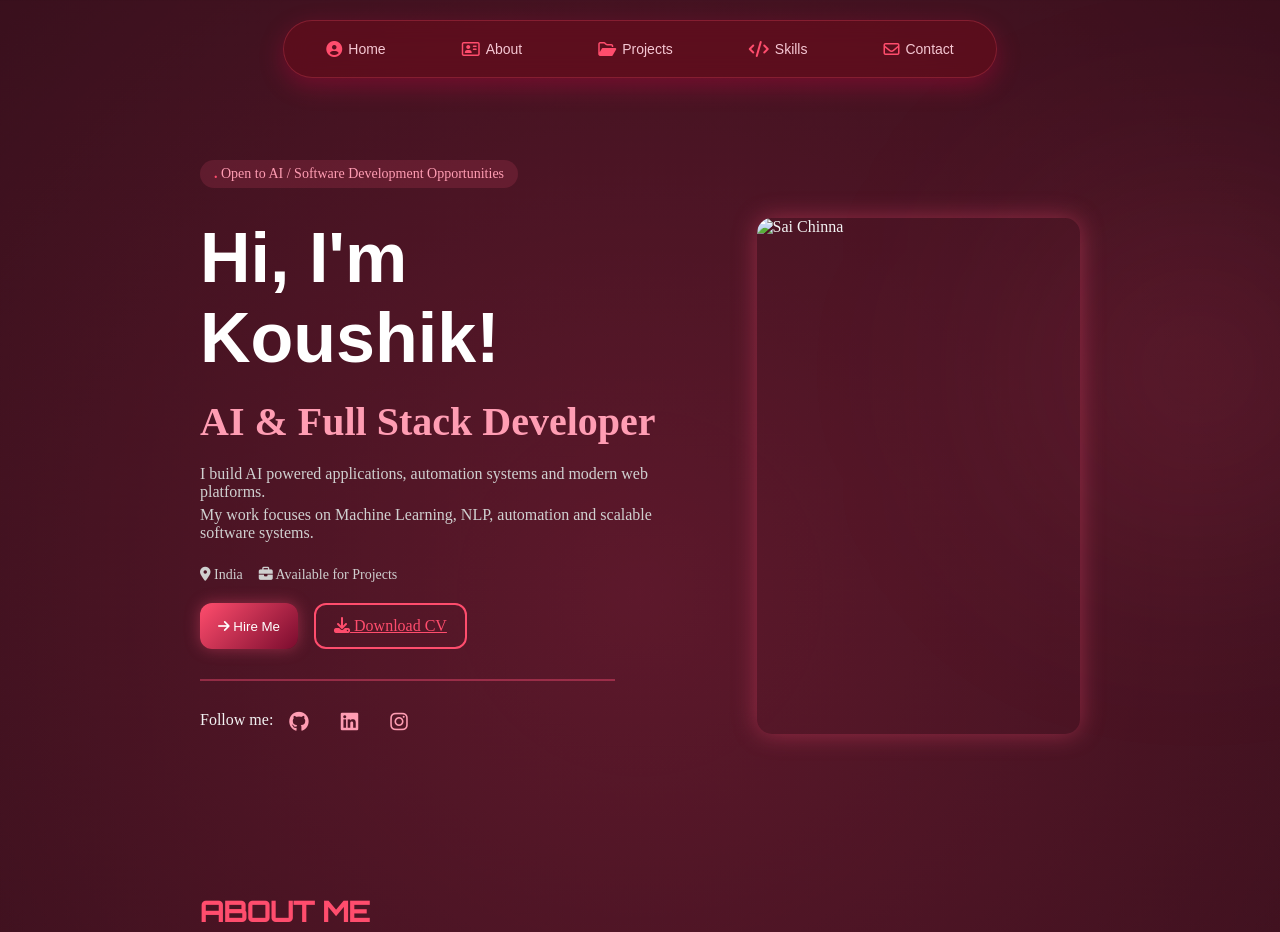
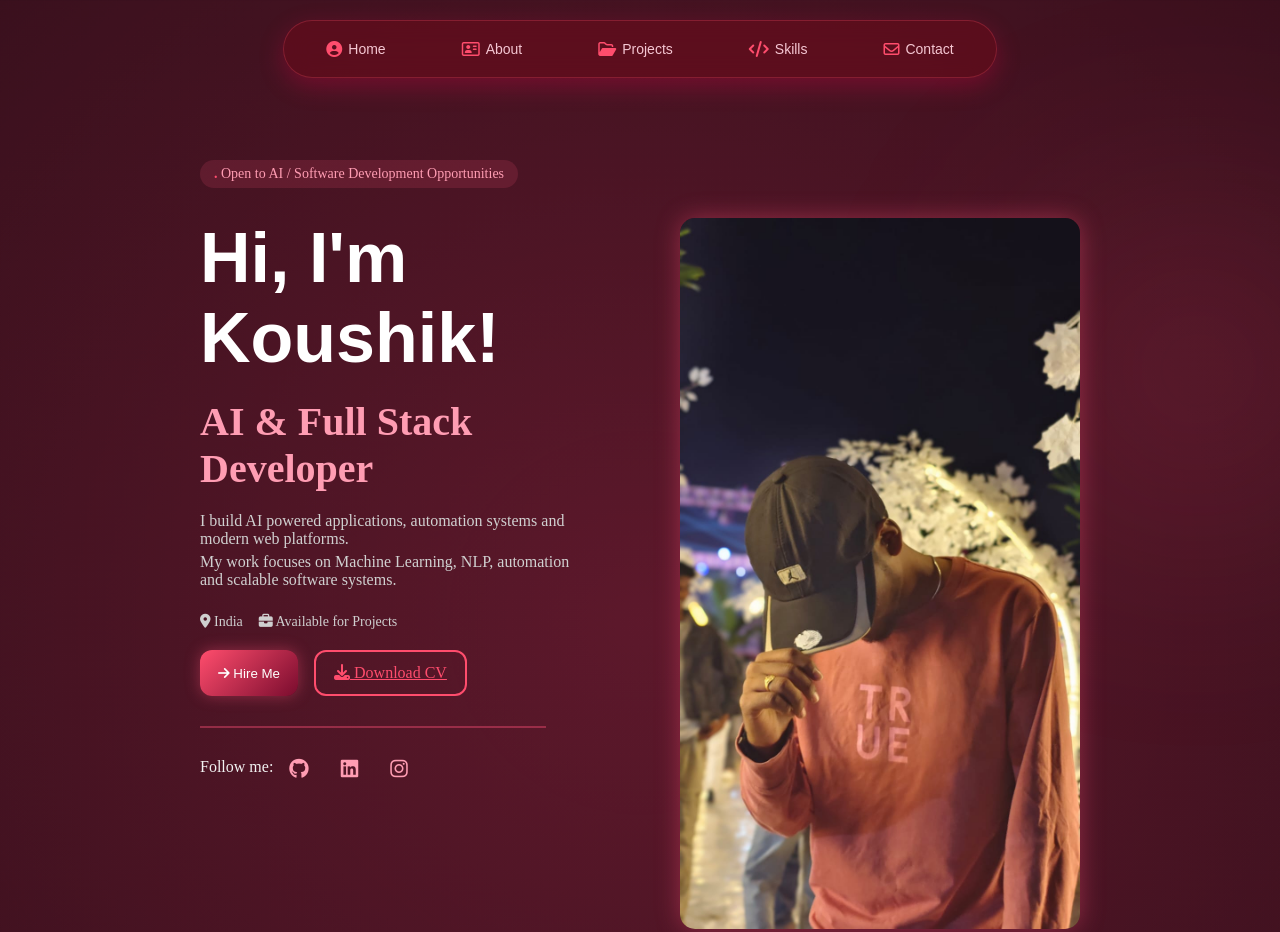
Before and after one commit to Saikoush/Saikoush.github.io, a plain HTML site: page index.html in a window 1280 px wide. Shown: the top 932 px of the page. Drawn offline with Linux system fonts and the light colour scheme.

Commit message:
Updated portfolio design and fixes

```diff
--- a/index.html
+++ b/index.html
@@ -201,7 +201,7 @@ github.com/Saikoush
 </div>
 </div>
 
-<img src="C:\Users\hi\Downloads\saipic.jpeg" alt="Sai Chinna" class="home-img">
+<img src="images/saipic.jpeg" alt="Sai Chinna" class="home-img">
 
 </div>
 
```
Also changed, not shown: images/saipic.jpeg (added).
